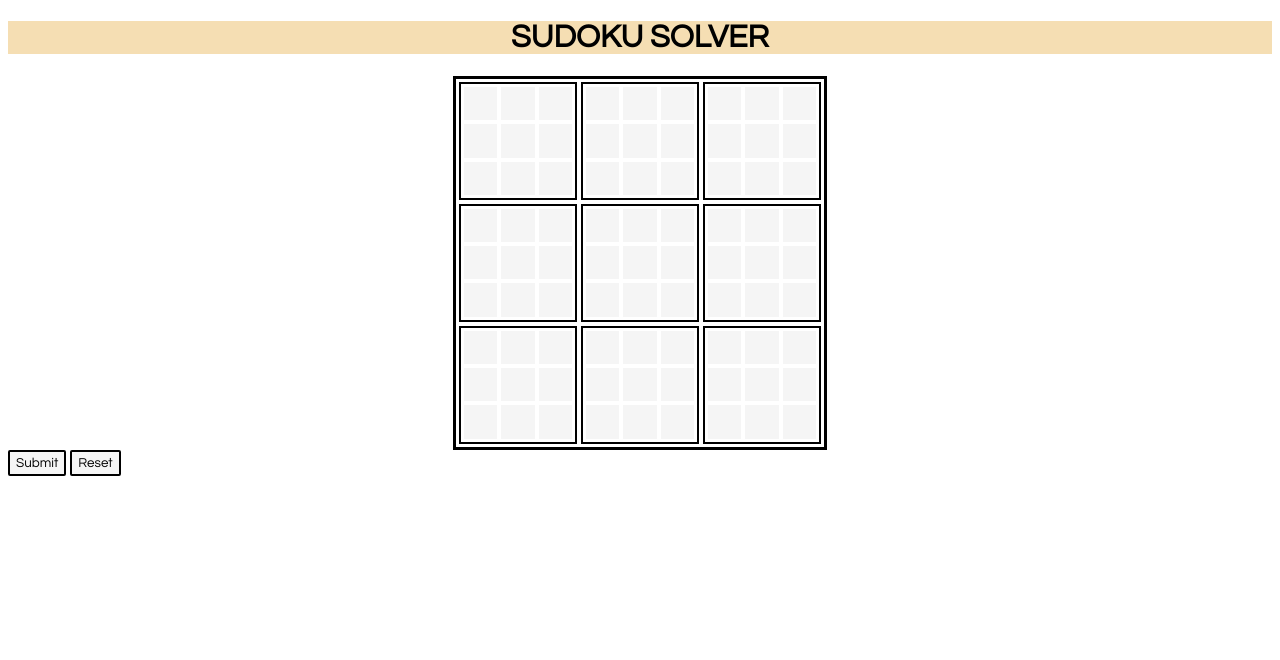
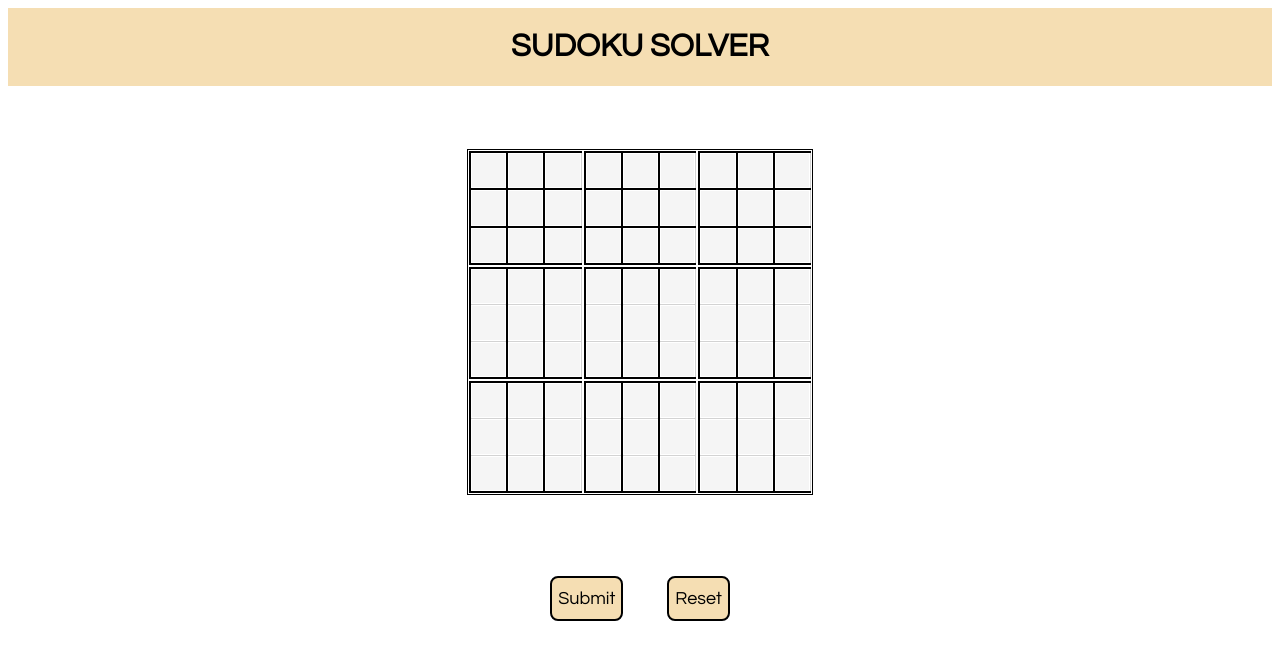
Before and after one commit to Gozfrth/Sudoku-Solver-in-Flask, a Flask app: page / in a window 1280 px wide. Shown: the top 660 px of the page. Run offline with Flask 2, Linux system fonts and the light colour scheme.

Commit message:
refactored a bit and reset button works now

```diff
--- a/static/Jsc.js
+++ b/static/Jsc.js
@@ -35,3 +35,12 @@ function myfunction() {
         }
     });
 }
+
+function reset(){
+    for (let i = 0; i < 9; i++) {
+        for (let j = 0; j < 9; j++) {
+            temp = i +''+j;
+            document.getElementById(temp).value = '';
+        }
+    }
+}
--- a/templates/index.html
+++ b/templates/index.html
@@ -1,56 +1,95 @@
 <!DOCTYPE html>
 <html lang="en">
+
 <head>
     <meta charset="UTF-8">
     <title>Sudoku Solver</title>
     <style>
         @import url('https://fonts.googleapis.com/css2?family=Questrial&display=swap');
-        h1{
+
+        h1 {
             font-family: 'Questrial', sans-serif;
             text-align: center;
         }
-        .header{
+
+        .header {
+            padding: 1px;
             margin: 0;
             background-color: wheat;
         }
-        .whole{
-            margin-top: auto;
-            margin-left:auto;
-            margin-right:auto;
-            width:auto;
-            border: 3px solid black;
+
+        .whole {
+            margin-top: 5%;
+            margin-bottom: 5%;
+            margin-left: auto;
+            margin-right: auto;
+            border: 1px solid black;
+            border-collapse: collapse;
         }
-        input{
+
+        input {
             text-align: center;
         }
-        button{
+
+        button {
+            font-size: large;
+            margin: 1em 20px 20px 20px;
             font-family: 'Questrial', sans-serif;
-            height:2em;
+            height: 2.5em;
             border-radius: 2px;
-            width:auto;
+            width: auto;
             border: 2px solid black;
+            border-radius: 8px;
+            background-color: wheat;
+        }
+
+        input[type=text] {
+            width: 2em;
+            height: 2em;
             background-color: whitesmoke;
-        }
-        input[type=text]{
-            width:2em;
-            height:2em;
-            background-color:whitesmoke;
             border: none;
             padding: 0.25em;
             text-align: center;
         }
-        .box{
-            border:2px solid black;
-            padding: none;
+
+        .box {
+            border-collapse: collapse;
         }
 
+        .box td {
+            border: 1px solid lightgray;
+        }
+
+        .box:nth-child(3n+1) td {
+            border-left: 2px solid black;
+        }
+
+        .box:nth-child(3n) td {
+            border-right: 2px solid black;
+        }
+
+        .box tr:nth-child(3n+1) td {
+            border-top: 2px solid black;
+        }
+
+        .box tr:nth-child(3n) td {
+            border-bottom: 2px solid black;
+        }
+
+        .whole tr:nth-child(3n+1) .box td {
+            border-top: 2px solid black;
+        }
+
+        .button-wrapper {
+            text-align: center;
+        }
     </style>
     <script src="https://code.jquery.com/jquery-3.6.0.min.js"></script>
     <script src="{{ url_for('static', filename='Jsc.js') }}"></script>
 </head>
 
 <body>
-<div class = "header">
+    <div class="header">
         <h1>SUDOKU SOLVER</h1>
     </div>
     <table class="whole">
@@ -58,19 +97,19 @@
             <td>
                 <table class="box">
                     <tr>
-                    <td><input type="text" class ="b1" id="00"></td>
-                    <td><input type="text" class ="b1" id="01"></td>
-                    <td><input type="text" class ="b1" id="02"></td>
+                        <td><input type="text" class="b1" id="00"></td>
+                        <td><input type="text" class="b1" id="01"></td>
+                        <td><input type="text" class="b1" id="02"></td>
                     </tr>
                     <tr>
-                    <td><input type="text" class ="b1" id="10"></td>
-                    <td><input type="text" class ="b1" id="11"></td>
-                    <td><input type="text" class ="b1" id="12"></td>
+                        <td><input type="text" class="b1" id="10"></td>
+                        <td><input type="text" class="b1" id="11"></td>
+                        <td><input type="text" class="b1" id="12"></td>
                     </tr>
                     <tr>
-                    <td><input type="text" class ="b1" id="20"></td>
-                    <td><input type="text" class ="b1" id="21"></td>
-                    <td><input type="text" class ="b1" id="22"></td>
+                        <td><input type="text" class="b1" id="20"></td>
+                        <td><input type="text" class="b1" id="21"></td>
+                        <td><input type="text" class="b1" id="22"></td>
                     </tr>
                 </table>
             </td>
@@ -235,9 +274,10 @@
         </tr>
 
     </table>
-
+    <div class="button-wrapper">
         <button type="submit" onclick="myfunction();">Submit</button>
         <button type="reset" onclick="reset();">Reset</button>
+    </div>
+</body>
 
-</body>
 </html>
```
Also changed, not shown: 10 other files. Lines whose indentation alone changed are shown as unchanged.
